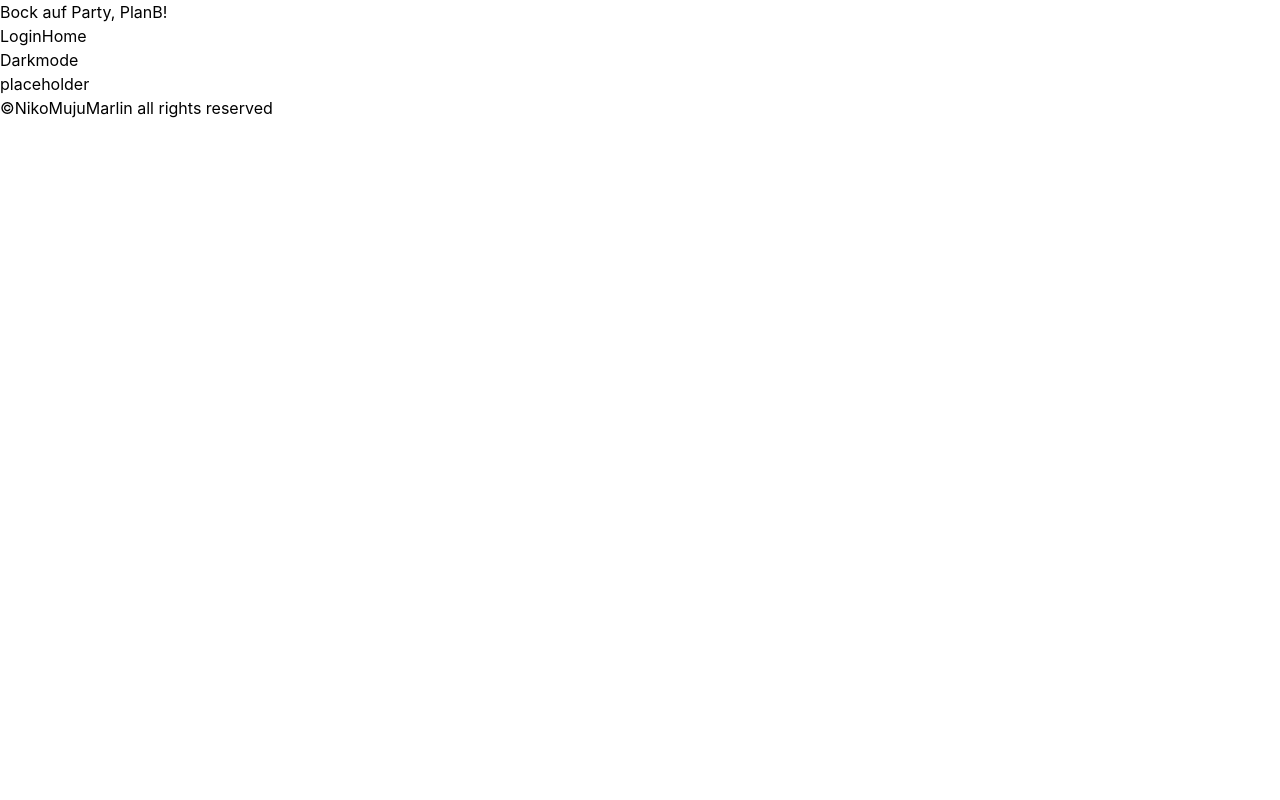
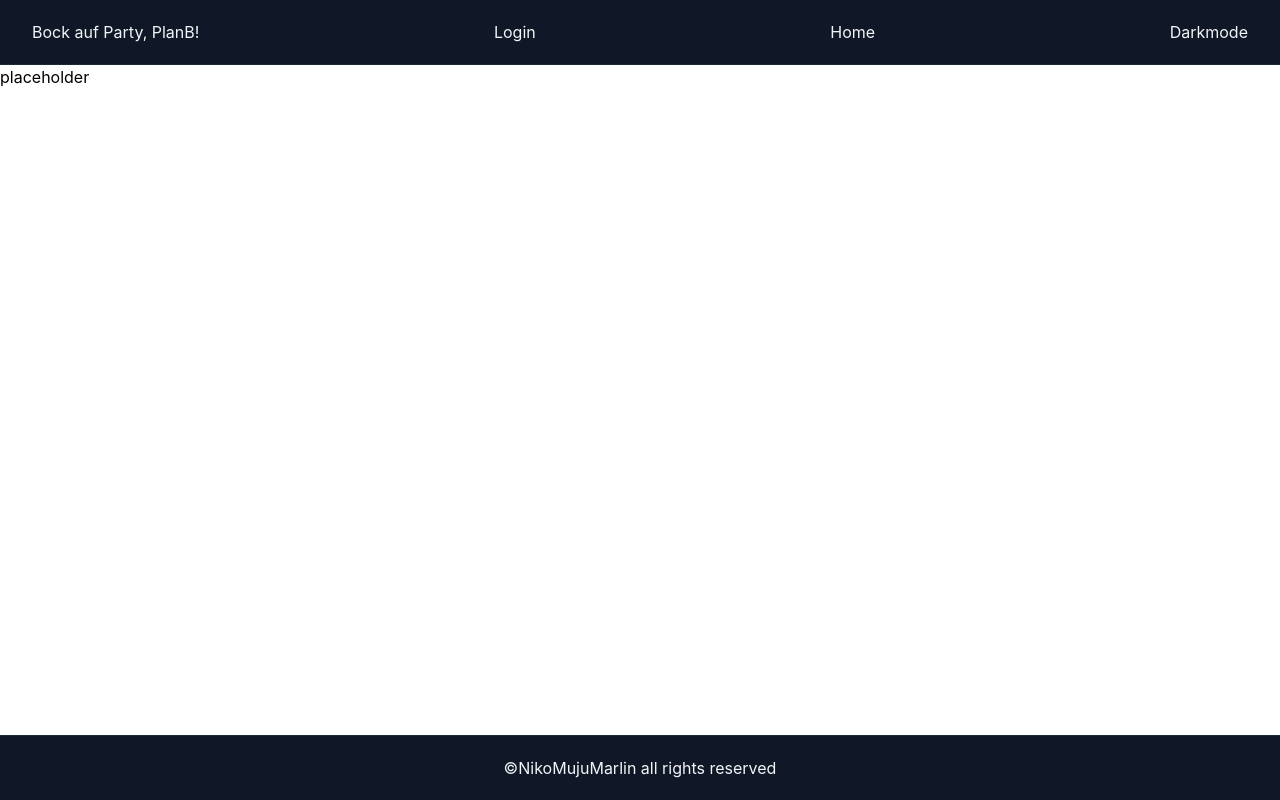
Before and after one commit to MonkeyDNaara/PlanB, a React (Vite) app in the folder front-end/: page / in a window 1280 px wide. Built offline with nearby package versions, Linux system fonts and the light colour scheme; the HTML template or start-up script is replaced by a standard one.

Commit message:
minimalisticStyling

```diff
--- a/front-end/src/components/Footer.jsx
+++ b/front-end/src/components/Footer.jsx
@@ -1,7 +1,9 @@
 const Footer = () => {
   return (
-    <footer>
-      <p>©NikoMujuMarlin all rights reserved</p>
+    <footer className="fixed bottom-0 left-0 z-50 w-full bg-gray-900 border-t border-gray-800 text-gray-100">
+      <div className="max-w-7xl mx-auto px-4 h-16 flex items-center justify-center text-center">
+        <p>©NikoMujuMarlin all rights reserved</p>
+      </div>
     </footer>
   );
 };
--- a/front-end/src/components/Header.jsx
+++ b/front-end/src/components/Header.jsx
@@ -4,7 +4,8 @@ import ThemeToggle from "./ThemeToggle";
 
 const Header = () => {
   return (
-    <header>
+    <header className="sticky top-0 z-50 w-full bg-gray-900 border-b border-gray-800 text-gray-100">
+      <div class="max-w-7xl mx-auto px-4 sm:px-6 lg:px-8 h-16 flex items-center justify-between">
         <h1>Bock auf Party, PlanB!</h1>
         <NavLink to="/login" end>
           Login
@@ -13,6 +14,7 @@ const Header = () => {
           Home
         </NavLink>
         <ThemeToggle />
+      </div>
     </header>
   );
 };
```
Lines whose indentation alone changed are shown as unchanged.
